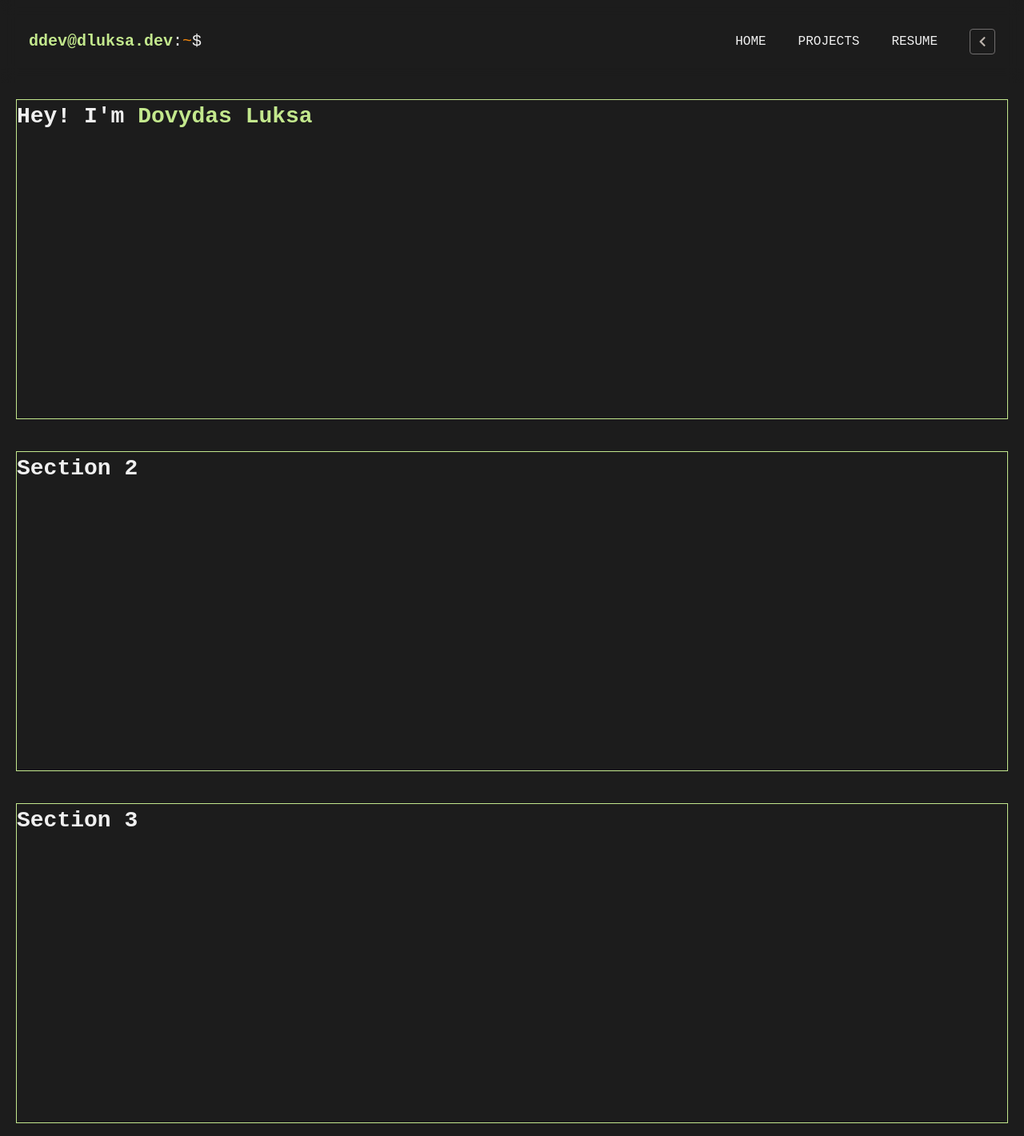
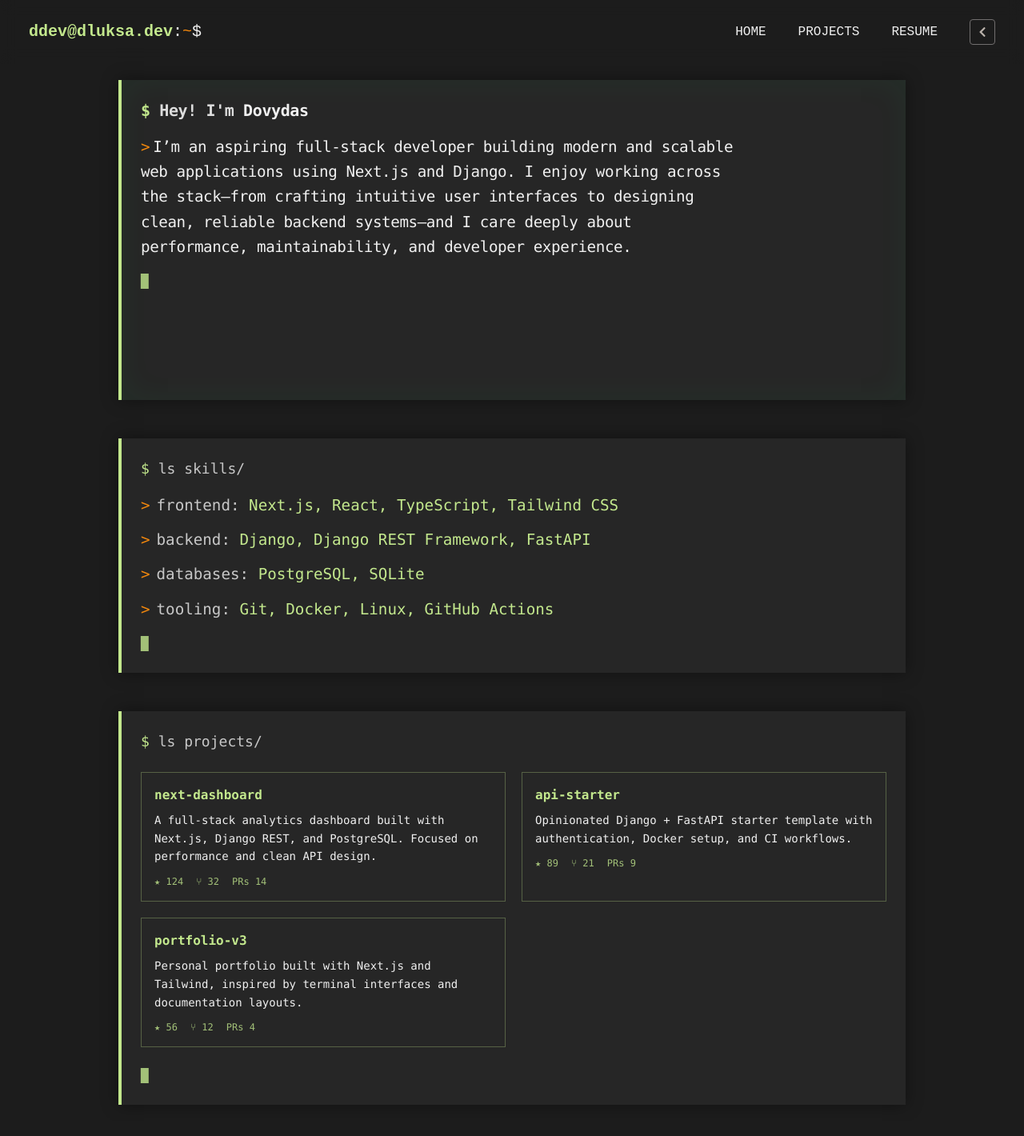
Before and after one commit to dluksa20/ddev, a Next.js app: page / in a window 1280 px wide. Shown: the top 1420 px of the page at 80% size. Built offline with nearby package versions, Linux system fonts and the light colour scheme.

Commit message:
home page layout added

```diff
--- a/app/globals.css
+++ b/app/globals.css
@@ -134,6 +134,9 @@
   h3 {
     @apply text-[1rem]
   }
+  p {
+    @apply text-text text-[1.2rem] leading-relaxed;
+  }
   a {
     @apply text-[1rem] text-text;
   }
@@ -189,7 +192,7 @@
     @apply sticky top-0 z-20 w-full flex bg-background/50 backdrop-blur-[10px] justify-center items-center text-accent font-display p-5;
   }
   .site-header__inner {
-    @apply w-full flex items-center justify-between h-16 px-4  p-3;
+    @apply w-full flex items-center justify-between h-10 px-4  p-3;
   }
 
   .site-header__title {
--- a/app/page.tsx
+++ b/app/page.tsx
@@ -1,29 +1,134 @@
+const Page = () => {
+  return (
+    <div className="flex flex-col gap-12 max-w-5xl w-full h-full p-5 mx-auto">
 
-const page = () => {
-  return (
-    <div className='flex flex-col gap-10 justify-between max-w-360 w-full h-full p-5'>
-      <section className=" border border-accent w-full h-100">
-        <h1>
-          Hey! I'm
-          <span className='text-accent'> Dovydas Luksa</span>
+      {/* SECTION 1 — INTRO */}
+      <section className="relative w-full h-100 p-6 font-mono tracking-tight text-accent bg-background-elevated border-l-4 border-accent shadow-[0_0_20px_rgba(0,0,0,0.4)]">
+        <h1 className="text-xl mb-4">
+          <span className="text-accent">$</span>{' '}
+          <span className="opacity-90">Hey! I&apos;m</span>
+          <span className="font-semibold"> Dovydas</span>
         </h1>
+
+        <p className="leading-relaxed text-text max-w-prose">
+          <span className="text-primary mr-1">&gt;</span>
+          I’m an aspiring full-stack developer building modern and scalable web applications
+          using Next.js and Django. I enjoy working across the stack—from crafting intuitive
+          user interfaces to designing clean, reliable backend systems—and I care deeply about
+          performance, maintainability, and developer experience.
+        </p>
+
+        <span className="inline-block mt-4 text-accent opacity-80">█</span>
+
+        <div className="pointer-events-none absolute inset-0 shadow-[inset_0_0_40px_rgba(0,255,120,0.05)]" />
       </section>
 
-      <section className="border border-accent h-100">
-        <h1>
+      {/* SECTION 2 — SKILLS */}
+      <section className="relative p-6 font-mono text-accent bg-background-elevated border-l-4 border-accent shadow-[0_0_20px_rgba(0,0,0,0.4)]">
+        <h2 className="text-lg mb-4">
+          <span className="text-accent">$</span>{' '}
+          <span className="opacity-80">ls skills/</span>
+        </h2>
 
-          Section 2
-        </h1>
+        <div className="space-y-3 text-text">
+          <p>
+            <span className="text-primary mr-2">&gt;</span>
+            <span className="opacity-80">frontend:</span>{' '}
+            <span className="text-accent">Next.js, React, TypeScript, Tailwind CSS</span>
+          </p>
+
+          <p>
+            <span className="text-primary mr-2">&gt;</span>
+            <span className="opacity-80">backend:</span>{' '}
+            <span className="text-accent">Django, Django REST Framework, FastAPI</span>
+          </p>
+
+          <p>
+            <span className="text-primary mr-2">&gt;</span>
+            <span className="opacity-80">databases:</span>{' '}
+            <span className="text-accent">PostgreSQL, SQLite</span>
+          </p>
+
+          <p>
+            <span className="text-primary mr-2">&gt;</span>
+            <span className="opacity-80">tooling:</span>{' '}
+            <span className="text-accent">Git, Docker, Linux, GitHub Actions</span>
+          </p>
+        </div>
+
+        <span className="inline-block mt-4 text-accent opacity-80">█</span>
       </section>
 
-      <section className="border border-accent h-100">
-        <h1>
+      {/* SECTION 3 — PROJECTS */}
+      <section className="relative p-6 font-mono text-accent bg-background-elevated border-l-4 border-accent shadow-[0_0_20px_rgba(0,0,0,0.4)]">
+        <h2 className="text-lg mb-6">
+          <span className="text-accent">$</span>{' '}
+          <span className="opacity-80">ls projects/</span>
+        </h2>
 
-          Section 3
-        </h1>
+        <div className="grid gap-5 md:grid-cols-2">
+
+          {/* PROJECT CARD */}
+          <div className="border border-accent/30 p-4">
+            <h3 className="text-base mb-2 text-accent font-semibold">
+              next-dashboard
+            </h3>
+
+            <p className="text-text text-sm mb-3">
+              A full-stack analytics dashboard built with Next.js, Django REST,
+              and PostgreSQL. Focused on performance and clean API design.
+            </p>
+
+            <div className="flex gap-4 text-xs text-accent/80">
+              <span>★ 124</span>
+              <span>⑂ 32</span>
+              <span>PRs 14</span>
+            </div>
+          </div>
+
+          {/* PROJECT CARD */}
+          <div className="border border-accent/30 p-4">
+            <h3 className="text-base mb-2 text-accent font-semibold">
+              api-starter
+            </h3>
+
+            <p className="text-text text-sm mb-3">
+              Opinionated Django + FastAPI starter template with authentication,
+              Docker setup, and CI workflows.
+            </p>
+
+            <div className="flex gap-4 text-xs text-accent/80">
+              <span>★ 89</span>
+              <span>⑂ 21</span>
+              <span>PRs 9</span>
+            </div>
+          </div>
+
+          {/* PROJECT CARD */}
+          <div className="border border-accent/30 p-4">
+            <h3 className="text-base mb-2 text-accent font-semibold">
+              portfolio-v3
+            </h3>
+
+            <p className="text-text text-sm mb-3">
+              Personal portfolio built with Next.js and Tailwind, inspired by
+              terminal interfaces and documentation layouts.
+            </p>
+
+            <div className="flex gap-4 text-xs text-accent/80">
+              <span>★ 56</span>
+              <span>⑂ 12</span>
+              <span>PRs 4</span>
+            </div>
+          </div>
+
+        </div>
+
+        <span className="inline-block mt-6 text-accent opacity-80">█</span>
       </section>
+
     </div>
   )
 }
 
-export default page
+export default Page
```
